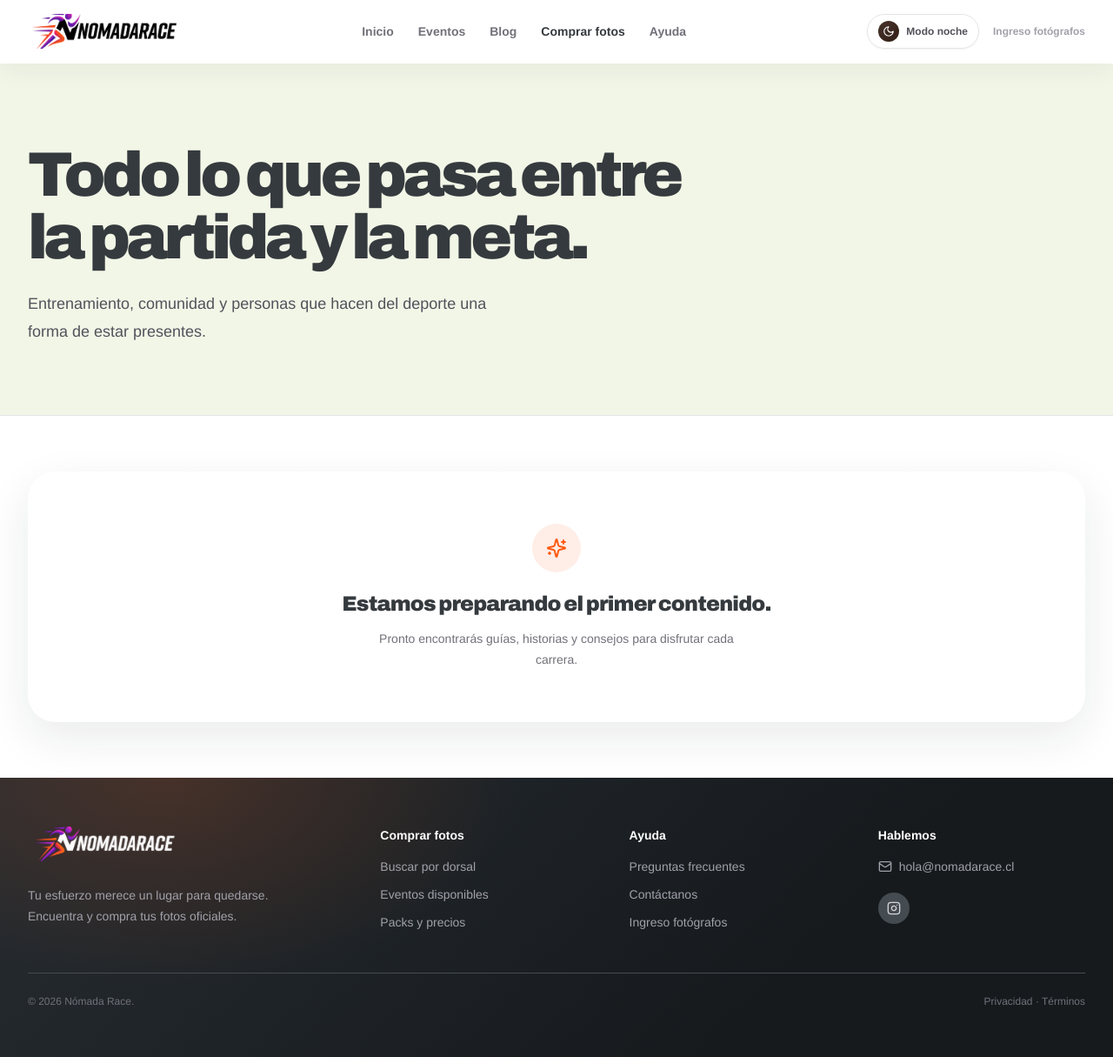
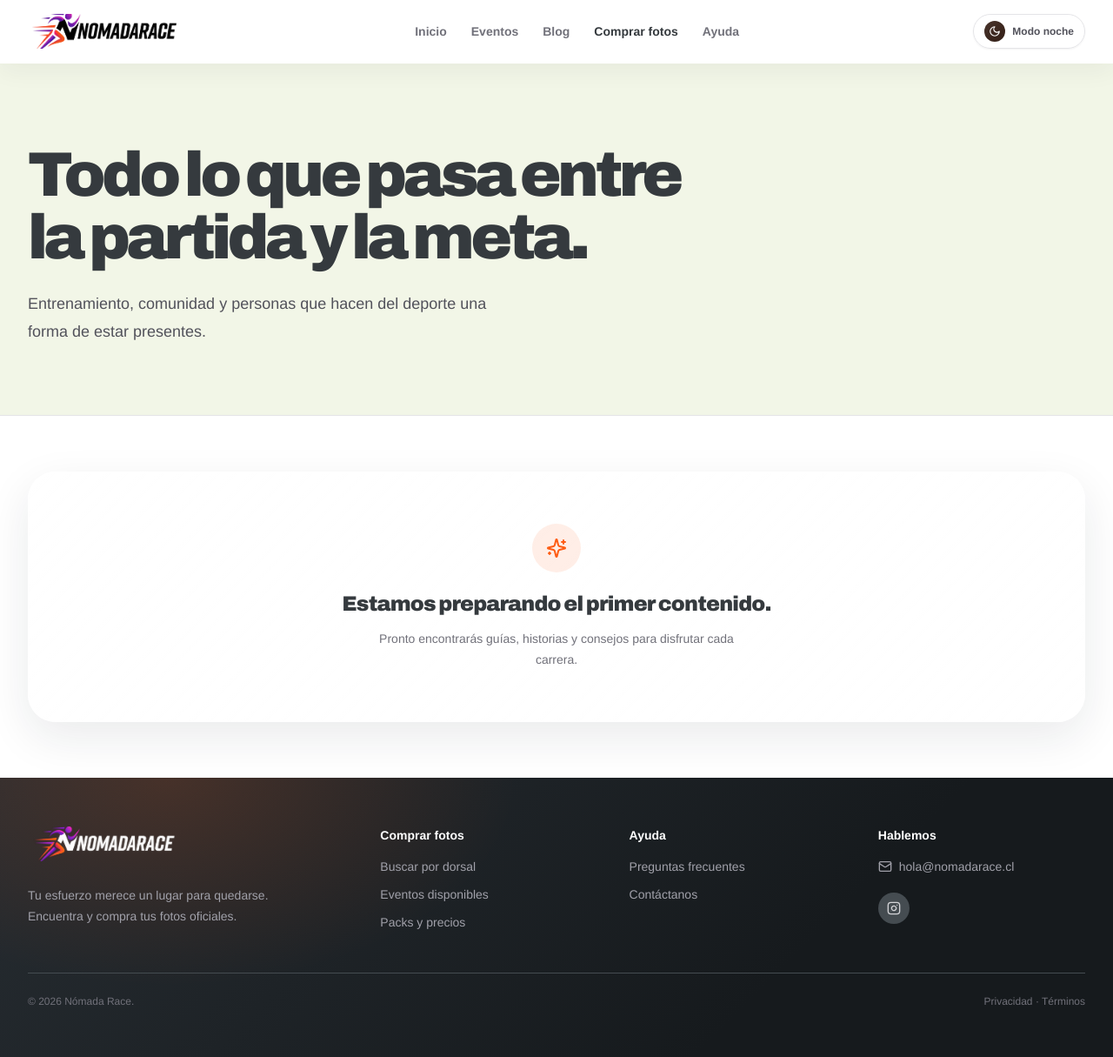
Before and after one commit to franzalbornoz1-bot/nomadarace, a Next.js app: page /blog in a window 1280 px wide. Shown: the whole page at 87% size. Built offline with nearby package versions, Linux system fonts and the light colour scheme.

Commit message:
Hide photographer login from public site

```diff
--- a/components/nomada-app.tsx
+++ b/components/nomada-app.tsx
@@ -98,15 +98,15 @@ function PublicHeader() {
     <div className="mx-auto flex h-[4.5rem] max-w-7xl items-center justify-between px-5 lg:px-8">
       <Logo />
       <nav className="hidden items-center gap-7 lg:flex">{PUBLIC_LINKS.map(([label, href]) => <Link key={href} href={href} className={cn("text-sm font-semibold transition-colors duration-200 hover:text-brand-neon", label === "Comprar fotos" ? "text-brand-carbon" : "text-zinc-500")}>{label}</Link>)}</nav>
-      <div className="hidden items-center gap-4 lg:flex"><ThemeToggle /><Link href="/fotografos/login" className="text-xs font-bold text-zinc-400 transition hover:text-zinc-950">Ingreso fotógrafos</Link></div>
+      <div className="hidden items-center gap-4 lg:flex"><ThemeToggle /></div>
       <div className="flex items-center gap-2 lg:hidden"><ThemeToggle compact /><button onClick={() => setOpen(!open)} className="grid h-10 w-10 place-items-center rounded-full border border-zinc-200 bg-white/70 shadow-sm transition hover:border-brand-neon hover:shadow-md" aria-label="Abrir menú">{open ? <X className="h-5 w-5" /> : <Menu className="h-5 w-5" />}</button></div>
     </div>
-    {open && <div className="border-t border-white/70 bg-white/84 px-5 py-5 backdrop-blur-xl lg:hidden"><nav className="grid gap-4">{PUBLIC_LINKS.map(([label, href]) => <Link onClick={() => setOpen(false)} key={href} href={href} className="font-semibold text-zinc-700 transition hover:text-brand-neon">{label}</Link>)}<Link onClick={() => setOpen(false)} href="/fotografos/login" className="pt-2 text-xs font-semibold text-zinc-400">Ingreso fotógrafos</Link></nav></div>}
+    {open && <div className="border-t border-white/70 bg-white/84 px-5 py-5 backdrop-blur-xl lg:hidden"><nav className="grid gap-4">{PUBLIC_LINKS.map(([label, href]) => <Link onClick={() => setOpen(false)} key={href} href={href} className="font-semibold text-zinc-700 transition hover:text-brand-neon">{label}</Link>)}</nav></div>}
   </header>;
 }
 
 function Footer() {
-  return <footer className="bg-zinc-950 text-white"><div className="mx-auto max-w-7xl px-5 py-14 lg:px-8"><div className="grid gap-12 md:grid-cols-[1.5fr_1fr_1fr_1fr]"><div><Logo inverse /><p className="mt-5 max-w-xs text-sm leading-6 text-zinc-400">Tu esfuerzo merece un lugar para quedarse. Encuentra y compra tus fotos oficiales.</p></div><FooterLinks title="Comprar fotos" links={[["Buscar por dorsal", PHOTO_STORE_URL], ["Eventos disponibles", "/eventos"], ["Packs y precios", PHOTO_STORE_URL]]} /><FooterLinks title="Ayuda" links={[["Preguntas frecuentes", "/preguntas-frecuentes"], ["Contáctanos", "/contacto"], ["Ingreso fotógrafos", "/fotografos/login"]]} /><div><p className="mb-4 text-sm font-black">Hablemos</p><Link href="/contacto" className="flex items-center gap-2 text-sm text-zinc-400 hover:text-lime-300"><Mail className="h-4 w-4" />hola@nomadarace.cl</Link><div className="mt-5 flex gap-2"><Social href="https://www.instagram.com/nomadarace.cl/" icon={Instagram} label="Instagram de Nómada Race" /></div></div></div><div className="mt-12 flex flex-col justify-between gap-3 border-t border-zinc-800 pt-6 text-xs text-zinc-500 sm:flex-row"><span>© 2026 Nómada Race.</span><span>Privacidad · Términos</span></div></div></footer>;
+  return <footer className="bg-zinc-950 text-white"><div className="mx-auto max-w-7xl px-5 py-14 lg:px-8"><div className="grid gap-12 md:grid-cols-[1.5fr_1fr_1fr_1fr]"><div><Logo inverse /><p className="mt-5 max-w-xs text-sm leading-6 text-zinc-400">Tu esfuerzo merece un lugar para quedarse. Encuentra y compra tus fotos oficiales.</p></div><FooterLinks title="Comprar fotos" links={[["Buscar por dorsal", PHOTO_STORE_URL], ["Eventos disponibles", "/eventos"], ["Packs y precios", PHOTO_STORE_URL]]} /><FooterLinks title="Ayuda" links={[["Preguntas frecuentes", "/preguntas-frecuentes"], ["Contáctanos", "/contacto"]]} /><div><p className="mb-4 text-sm font-black">Hablemos</p><Link href="/contacto" className="flex items-center gap-2 text-sm text-zinc-400 hover:text-lime-300"><Mail className="h-4 w-4" />hola@nomadarace.cl</Link><div className="mt-5 flex gap-2"><Social href="https://www.instagram.com/nomadarace.cl/" icon={Instagram} label="Instagram de Nómada Race" /></div></div></div><div className="mt-12 flex flex-col justify-between gap-3 border-t border-zinc-800 pt-6 text-xs text-zinc-500 sm:flex-row"><span>© 2026 Nómada Race.</span><span>Privacidad · Términos</span></div></div></footer>;
 }
 function Social({ icon: Icon, href, label }: { icon: LucideIcon; href: string; label: string }) { return <a href={href} target="_blank" rel="noreferrer" aria-label={label} className="grid h-9 w-9 place-items-center rounded-full bg-zinc-800 text-zinc-300 transition hover:bg-orange-500 hover:text-white"><Icon className="h-4 w-4" /></a>; }
 function FooterLinks({ title, links }: { title: string; links: readonly (readonly [string, string])[] }) { return <div><p className="mb-4 text-sm font-black">{title}</p><div className="grid gap-3">{links.map(([label, href]) => <Link key={`${href}-${label}`} href={href} className="text-sm text-zinc-400 transition hover:text-lime-300">{label}</Link>)}</div></div>; }
```
